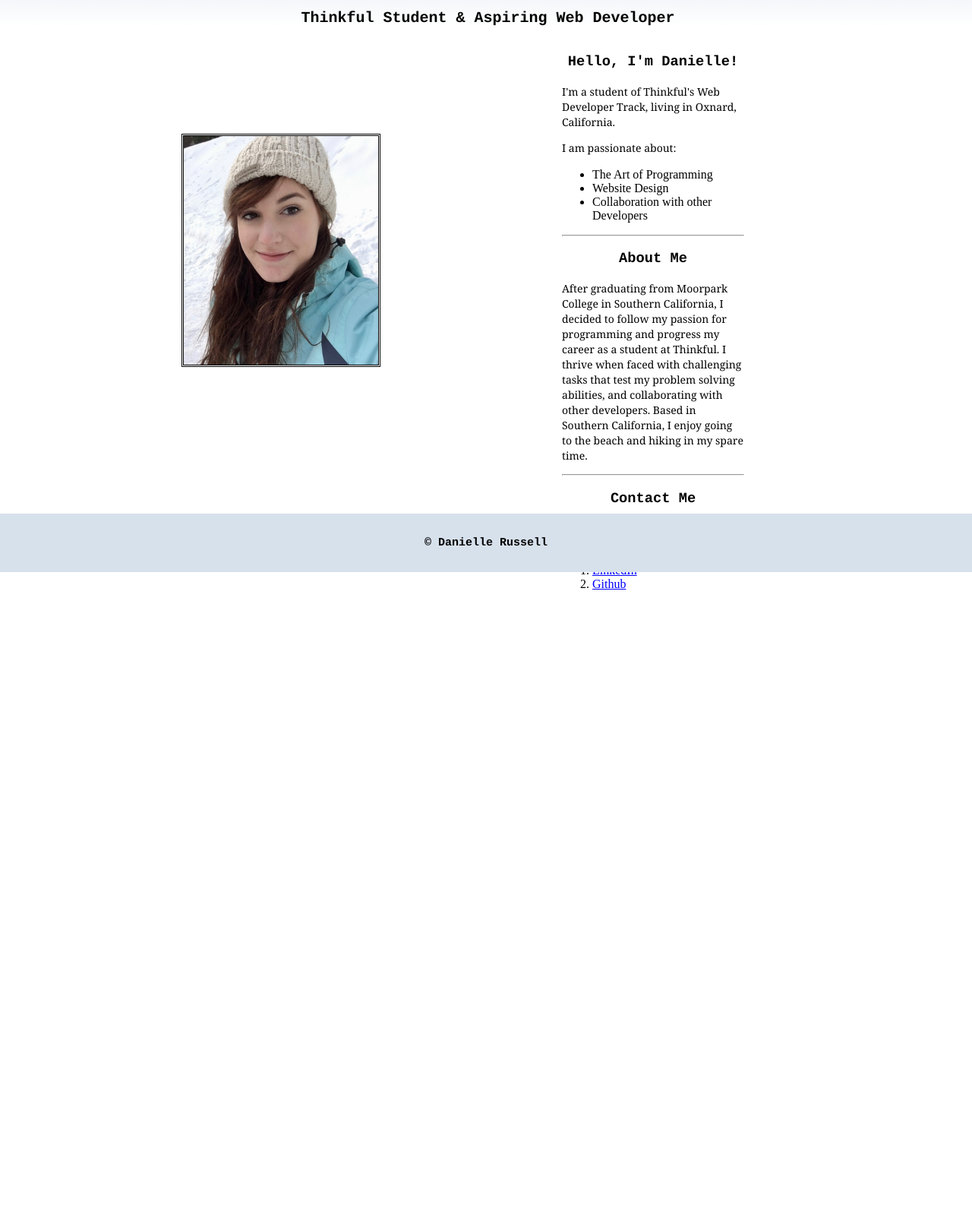
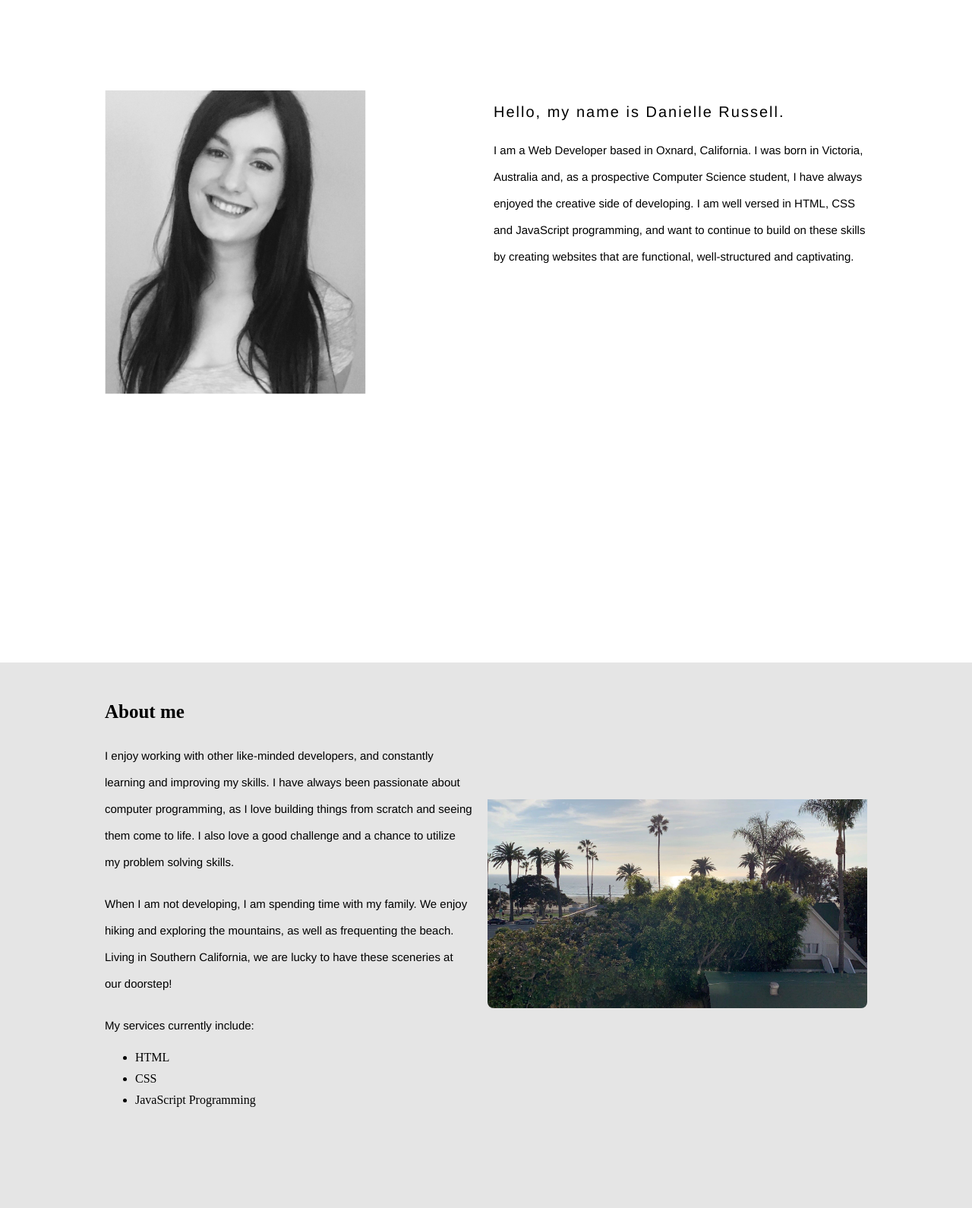
Before and after one commit to Danielle-Russell/Portfolio-Webpage, a plain HTML site: page index.html in a window 1280 px wide. Shown: the part 94-1684 px from the top of the page at 76% size. Before the commit the page ends 888 px from the top, so only its background shows below. Drawn offline with Linux system fonts and the light colour scheme; a script that the page names is missing.

Commit message:
Add files via upload
Revised webpage with Flexbox layout and Media Queries.

```diff
--- a/index.html
+++ b/index.html
@@ -1,85 +1,142 @@
 <!DOCTYPE html>
-<html lang= "en">
-  <!-- head -->
+<html lang="en">
+  <!-- Head -->
   <head>
     <meta charset="utf-8">
     <meta name="viewport" content="width=device-width">
-    <title>Danielle Russell Personal Portfolio</title>
+
+    <title>Danielle's Portfolio</title>
+
     <link href="style.css" rel="stylesheet" type="text/css" />
   </head>
 
-<!--body-->
+  <!--Body-->
+  <body>
 
-<body style="background-color: #FFFFFF">
+<main>
 
-  <!-- header -->
+  <!-- Header -->
+<header>
 
-<header>
   <h1>Danielle Russell</h1>
-  <h2>Thinkful Student & Aspiring Web Developer</h2>
+
   </header>
 
+<!-- Introductory Section -->
 
-<!-- div 1: left side of page -->
+  <section class= "introduction">
 
-  <div class= "column">
-
-    <!--image-->
-
-    <img src= "danielle-profile.jpg" alt= "danielle-at-the-snow" width= "100" height= "100" class= "img-container"/>
-
+    <div class = "wrapper">
+      <!-- Group 1: 2 Items-->
+       <div class= "group">
+       <div class = "item">
+      <img src= "profile-image.png" alt = "profile-image" class="intro-image"/>
     </div>
 
-<!-- main-->
+     <div class = "item">
+       <h2> Hello, my name is Danielle Russell.</h2>
+      <p>I am a Web Developer based in Oxnard, California. I was born in Victoria, Australia and, as a prospective Computer Science student, I have always enjoyed the creative side of developing. I am well versed in HTML, CSS and JavaScript programming, and want to continue to build on these skills by creating websites that are functional, well-structured and captivating.   </p>
+  </div>
 
-  <main>
+  </div>
+  </div>
+  </section>
 
-    <!-- div 2: right side of page -->
+<!-- About Me section -->
 
-    <div class="column">
+  <section class="about">
+    <div class = "wrapper">
 
-    <!--text-->
+       <!-- Group 2: 2 Items-->
 
-    <h3> Hello, I'm Danielle! </h3>
-    <p> I'm a student of Thinkful's Web Developer Track, living in Oxnard, California.</p>
-    <p>I am passionate about:
+    <div class="group">
+      <div class="item-double">
+        <h2> About me </h2>
+        <p> I enjoy working with other like-minded developers, and constantly learning and improving my skills. I have always been passionate about computer programming, as I love building things from scratch and seeing them come to life. I also love a good challenge and a chance to utilize my problem solving skills.</p>
+        <p> When I am not developing, I am spending time with my family. We enjoy hiking and exploring the mountains, as well as frequenting the beach. Living in Southern California, we are lucky to have these sceneries at our doorstep!</p>
+        <p> My services currently include:</p>
+          <ul>
+            <li> HTML </li>
+            <li> CSS </li>
+            <li> JavaScript Programming </li>
+            </ul>
+</div>
+
+<div class="item">
+  <img src= "california-beach.jpg" alt = "beach-in-southern-california" class="about-image"/>
+  </div>
+
+  </div>
+  </div>
+  </section>
+
+<!-- Portfolio Section -->
+
+    <section class="portfolio">
+      <div class = "wrapper">
+      <h2> Portfolio </h2>
+
+       <!-- Group 3: 3 Items-->
+
+    <div class="group">
+<div class="item-double">
+  <img src= "placeholder-image.png" alt = "placeholder-image-for-project" class = "portfolio-image"/>
+  <p> Project Title Placeholder</p>
+  <hr>
+  <p> This section will provide a description of my project, and a link. I will detail skills used and why I completed the project.<p>
+  </div>
+
+  <div class="item-double">
+    <img src= "placeholder-image.png" alt = "placeholder-image-for-project"  class = "portfolio-image"/>
+    <p> Project Title Placeholder </p>
+    <hr>
+    <p> This section will provide a description of my project, and a link. I will detail skills used and why I completed the project.<p>
+  </div>
+
+  <div class="item-double">
+    <img src= "placeholder-image.png" alt="placeholder-image-for-project" class = "portfolio-image"/>
+    <p> Project Title Placeholder </p>
+    <hr>
+    <p> This section will provide a description of my project, and a link. I will detail skills used and why I completed the project.<p>
+  </div>
+
+  </div>
+  </div>
+ </section>
+
+<!-- Contact Section -->
+
+<section class="contact">
+  <div class="wrapper">
+    <h2> Contact Info </h2>
+     <!-- Group 4: 2 items-->
+  <div class="group">
+    <div class="item">
+      <p> *Insert Contact Form Here*</p>
+    </div>
+
+    <div class ="item">
+      <p> You can contact me at either of the following:</p>
+      <ol>
+      <li><a href="https://www.linkedin.com/in/danielle-russell-263725196/">LinkedIn</a></li>
+      <li> <a href=https://github.com/DanielleRussell-beep>GitHub</a></li>
+      </ol>
+      <p> You can also reach me at:</p>
       <ul>
-        <li> The Art of Programming</li>
-          <li>Website Design</li>
-            <li>Collaboration with other Developers </li>
-        </ul>
+  <li>Email: daniellerussell714@gmail.com</li>
+      <li> Phone: +1 714-462-0315</li>
+      </ul>
+  </div>
+</div>
+  </div>
+  </section>
 
-<!-- horizontal ruler -->
-        <hr>
-        <h3>About Me</h3>
-        <p>  After graduating from Moorpark College in Southern California, I decided to follow my passion for programming and progress my career as a student at Thinkful. I thrive when faced with challenging tasks that test my problem solving abilities, and collaborating with other developers. Based in Southern California, I enjoy going to the beach and hiking in my spare time. </p>
-<!-- horizontal ruler -->
+  </main>
 
-        <hr>
-        <h3>Contact Me</h3>
-        <p>Please feel free to follow me or contact me at one of the following:
-          <ol>
-            <li><a href=https://www.linkedin.com/in/danielle-russell-263725196/>LinkedIn</a>
-              </li>
-              <li><a href=https://github.com/DanielleRussell-beep>Github</a>
-              </li>
-            </ol>
-            </div>
 
-            <!-- end div 2-->
-    </main>
 
-    <!--footer-->
-
-<div class="footer">
-    <footer>
-      <h4>&#169; Danielle Russell</h4>
-      </footer>
-      </div>
 
 
     <script src="script.js"></script>
   </body>
-
-
 </html>
--- a/style.css
+++ b/style.css
@@ -1,109 +1,129 @@
-/* headings */
+/* Image Styles */
+img {
+  width: 100%;
+}
 
+img.intro-image {
+height: auto;
+width: 70%;
+}
+
+img.about-image {
+  border-radius: 8px;
+  height: auto;
+  width: 500px;
+  padding-top: 150px;
+
+}
+
+img.portfolio-image {
+  border-radius: 10%;
+  border: solid;
+}
+
+/* Heading Styles */
 h1 {
-  text-align: center;
-  font-family: Audrey;
-  color:black ;
-  font-size: 40px;
-  letter-spacing: 5px;
+  margin: 0;
+  padding: 20px 0;
+  font-family: Helvetica;
+  font-size: 20px;
+  font-weight: 100;
+  letter-spacing: 2px;
+  text-align: left;
+  text-transform: uppercase;
 }
 
 h2 {
-  text-align: center;
-  font-family: Courier;
-  font-size: 20px;
-}
-h3 {
-  text-align: center;
-  font-family: Courier;
+  font-family: 'Times New Roman';
+  font-size: 25px;
+     font-weight: 500px;
 }
 
-h4 {
-  text-align: center;
-  font-family: Courier;
-  font-size: 15px;
+.introduction h2 {
+   font-family: Helvetica;
+    font-size: 20px;
+  font-weight: 100;
+  letter-spacing: 2px;
+  text-align: left;
 }
 
-/* header */
+/* Unordered Lists */
 
-header {
-  background-image:linear-gradient(#D7E1EC ,#FFFFFF);
-  padding-top: 5px;
-  padding-bottom: 0px;
-  padding-left: 5px;
-}
-
-/* main */
-
-main {
-  padding-left: 600px;
-  padding-right: 200px;
-}
-
-/* footer */
-
-footer {
-  background-color: #D7E1EC;
-  padding-top: 10px;
+li {
   padding-bottom: 10px;
 }
 
-/* image displays */
-
-.img-container {
-  display: block;
-  padding-left: 0px;
-  margin-top: 125px;
-  margin-bottom: 50px;
-  width: 40%;
-  height: 40%;
-  margin-left: auto;
-  margin-right: auto;
-border: double;
-}
-
-/* page halves -- main */
-
-.column {
-  float: left;
-  width: 50%;
-  padding-left: 50px;
-  padding-right: 0px;
-  background-color: #FFFFFF
-;
-}
-
-/* div that includes footer */
-
-.footer {
- position:absolute;
-    height:30px;
-    bottom:0;
-    width:100%;
-}
-
-/* paragraph text */
-
-p {
-  font-family: Georgia;
-  font-size: 14px;
-  line-height: 20px;
-}
-
-/* links */
-
-a:link {
-  color: blue;
-  }
-a:visited {
-  color:darkblue ;
-}
-a:hover {
-  color: green;
-}
 
 /* body */
 
 body {
   margin: 0;
+  background-color: white;
 }
+
+header {
+  text-align: center;
+  font-family: Audrey;
+  background-color: #F3EDE9;
+  margin-bottom: 40px;
+  display: block;
+}
+
+.group {
+  display: flex;
+  flex-direction: row;
+}
+
+section p {
+  font-family: Helvetica;
+  font-size: 15px;
+  line-height: 35px;
+  padding-top: 5px;
+}
+
+/* Groups & Items  (Mobile First) */
+
+.wrapper {
+  width: 100%;
+   margin: auto;
+}
+
+.group {
+  display: flex;
+  flex-direction: column;
+  margin-bottom: 100px;
+}
+
+.item {
+  flex: 1;
+  margin: 10px;
+}
+
+.item-double {
+  flex: 2;
+  margin: 10px;
+}
+
+/* Groups & Items  (Desktop) */
+
+@media all and (min-width: 800px) {
+
+  .wrapper {
+    width: 80%;
+    margin: auto;
+  }
+
+.group {
+    flex-direction: row;
+  }
+.introduction {
+  padding: 20px 0 30px 0;
+  margin: 120px 0;
+}
+
+.about {
+ padding: 20px 0 30px 0;
+  margin: 120px 0;
+  background-color: #e5e5e5;
+}
+}
```
Also changed, not shown: california-beach.jpg (added), placeholder-image.png (added), profile-image.png (added).
